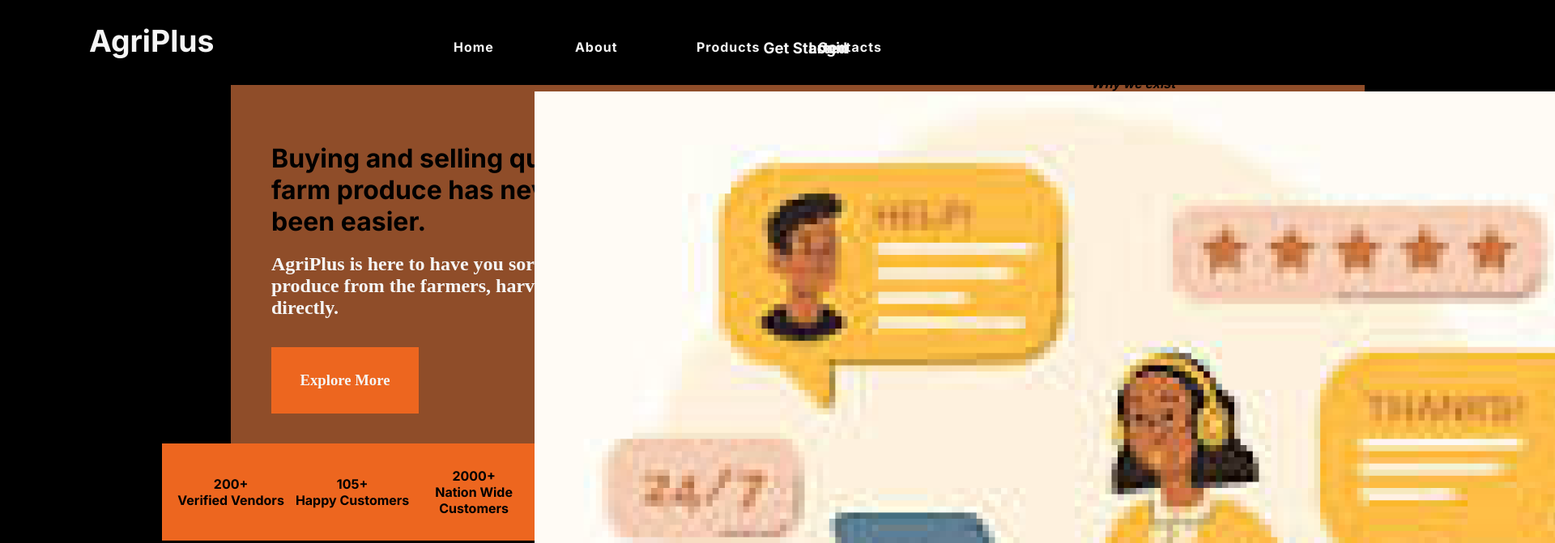
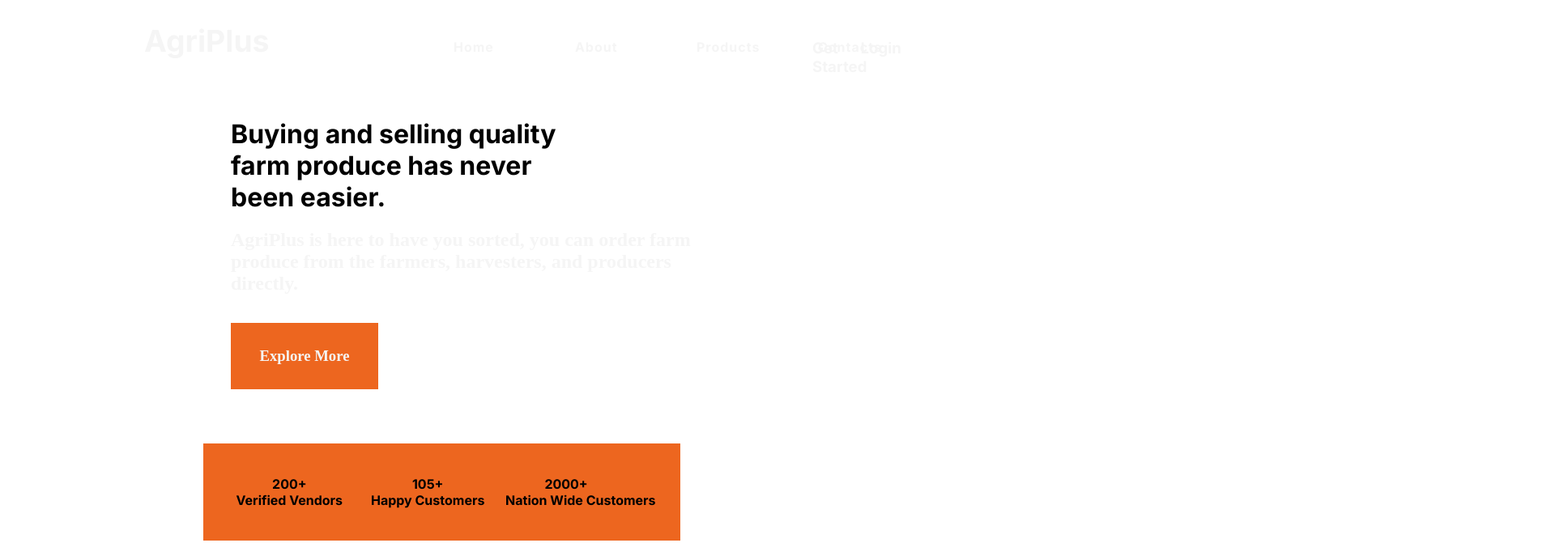
Before and after one commit to Mideas-Touch/week2_ip, a plain HTML site: page index.html in a window 1280 px wide. Shown: the top 671 px of the page at 81% size, 1920 px wide, since content can reach past the window. Drawn offline with Linux system fonts and the light colour scheme.

Commit message:
main div styling: display: fllex, with 90%

```diff
--- a/assets/styles/style.css
+++ b/assets/styles/style.css
@@ -1,22 +1,28 @@
 @import url('https://fonts.googleapis.com/css2?family=Inter:wght@700&display=swap');
 @import url('https://fonts.googleapis.com/css2?family=Inter:wght@700&family=Poppins:wght@300&display=swap');
 
-body {
+/* body {
      background-color: black ;
-}
+} */
 
 header {
      display: block;
+}
+main {
+     display: flex;
+     max-width: 90%;
+     height: fit-content;
 }
 
 .top_container {
      display: flex;
      max-width: 100%;
+     max-height: 100px;
      justify-content: space-around;
-     margin-left: 80px;
+     margin-left: 150px;
      margin-right: 80px;
      padding: 20px;
-     border-bottom: 5px solid black;
+     /* border-bottom: 5px solid black; */
 
 }
 
@@ -66,6 +72,7 @@ header {
 #start {
      font-family: 'Inter', sans-serif;
      font-size: 18pt;
+     margin-right: 50px;
      color: whitesmoke;
 }
 
@@ -82,24 +89,16 @@ header {
      padding-right: 40px;
 }
 
-#background_container {
-     background-image: url(https://ibb.co/LkFQsM7);
-     /* height:400px; */
-     /* background-color: #ED661F; */
-     background-repeat: no-repeat;
-     /* background-position: center; */
-     background-size: cover;
-}
 
 .background_container {
-     background-color: #8f4d29;
-     width: 1300px;
+     width: 1000px;
      height: 400px;
      position: absolute;
-     padding: 50px;
+     /* padding: 50px; */
      margin: 5px;
-     top: 100px;
+     top: 120px;
      left: 280px;
+
 
 }
 
@@ -166,3 +165,48 @@ span {
      width: 550px;
      height: 300px;
 } */
+
+
+.why {
+     display: grid;
+     justify-content:left;
+     width:fit-content;
+     padding: 10px 10px;
+     max-height: 500px;
+     grid-gap: 10px 10px;
+     padding: 20px;
+     text-align: left;
+     position: absolute;
+     left: 80px;
+     top: 200px;
+     top: 3 ems;
+     grid-template-columns: 500px 450px;
+     grid-template-rows: 40px;
+     align-items: center;
+     justify-content: flex-start;
+
+
+}
+em {
+     position:absolute;
+     top: 50px;
+}
+
+.why > h {
+     margin: 5px;
+     padding: 10px;
+     font-family: "inter" 'sans-serif';
+     font-size: 18pt;
+     color: solid black;
+     font-weight: 700;
+
+
+}
+
+
+#img3 {
+     width: 400px;
+     height: 250px;
+     padding: 20px;
+     float: right;
+}
```
